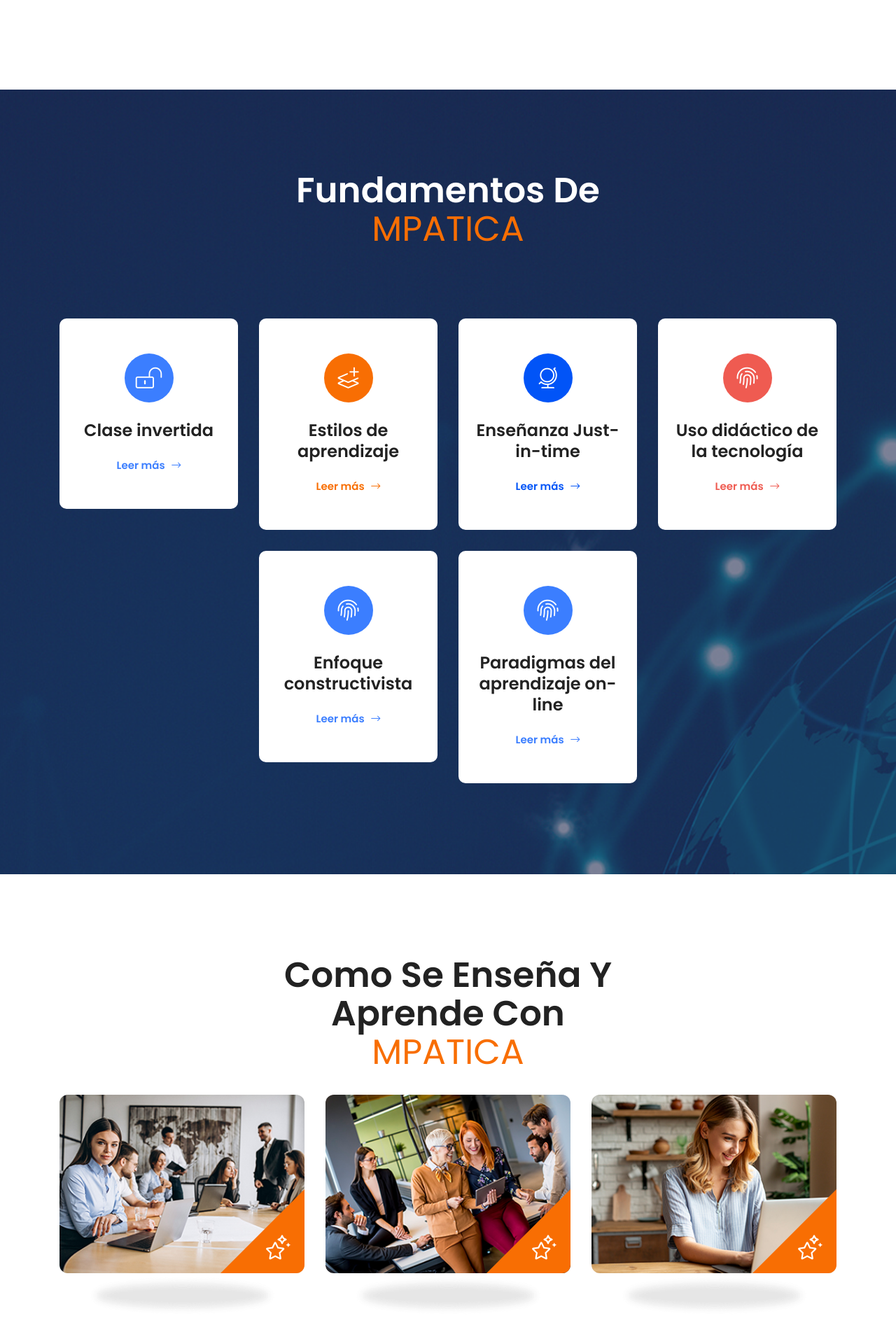
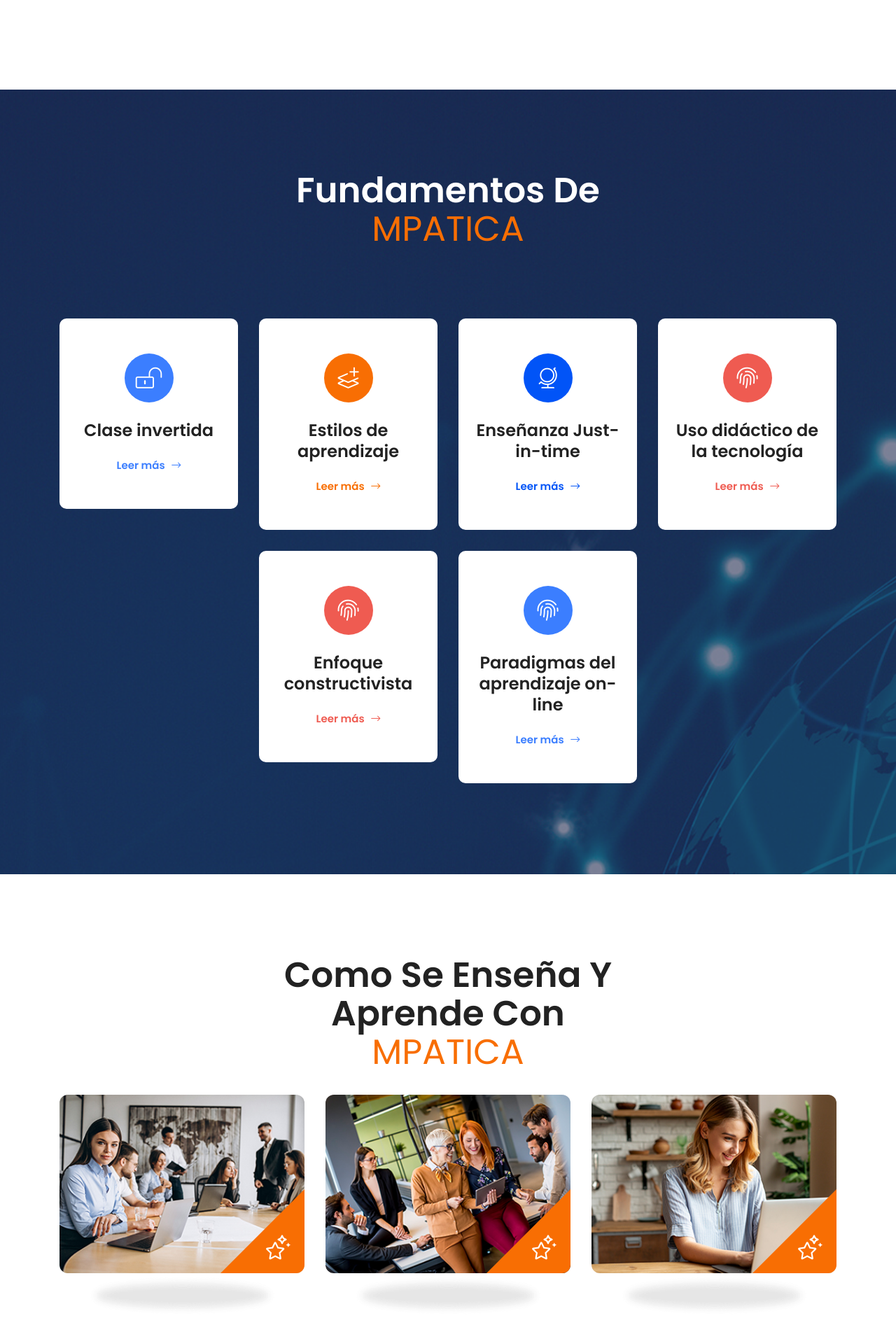
Before and after one commit to elemprendedoronline/mpatica, a Jekyll site: the page built from index.html, in a window 1280 px wide. Shown: the part 1646-3529 px from the top of the page at 70% size. Built offline with Jekyll 4.4.1, drawn with Linux system fonts in a browser that asks for light colours.

Commit message:
Update features.html

```diff
--- a/_includes/features.html
+++ b/_includes/features.html
@@ -45,7 +45,7 @@
                 </div>
 
                 <div class="col-lg-3 col-md-6 col-sm-7">
-                    <div class="features-item text-center white-bg mt-30 item-5 wow fadeIn animated" data-wow-duration="2000ms" data-wow-delay="600ms">
+                    <div class="features-item text-center white-bg mt-30 item-4 wow fadeIn animated" data-wow-duration="2000ms" data-wow-delay="600ms">
                         <i class="fal fa-fingerprint"></i>
                         <h4 class="title">Enfoque constructivista</h4>
                         <a href="services-details.html">Leer más <i class="fal fa-long-arrow-right"></i></a>
```
